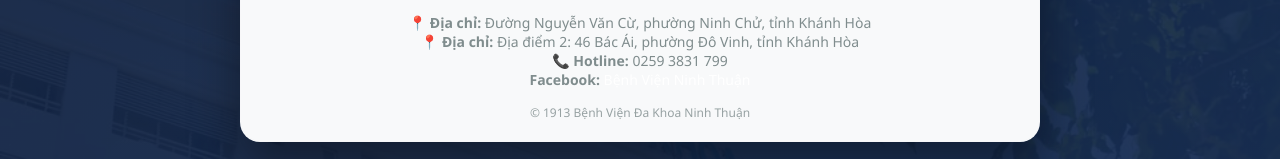
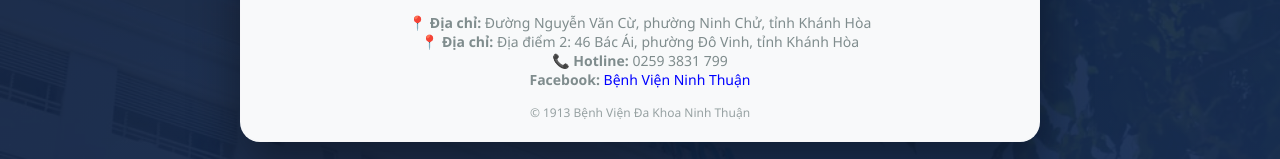
Before and after one commit to Khoitran2711/Chat_Luong_BV, a plain HTML site: page index.html in a window 1280 px wide. Shown: the part 985-1144 px from the top of the page. Drawn offline with Linux system fonts and the light colour scheme; no server answers; some icons are missing.

Commit message:
Update index.html

```diff
--- a/index.html
+++ b/index.html
@@ -446,7 +446,7 @@
     <div style="margin-bottom: 10px;">
         <i class="fab fa-facebook"></i>
         <strong>Facebook:</strong>
-        <a href="https://www.facebook.com/pageBVNTHUAN?locale=vi_VN" target="_blank" style="color: white; text-decoration: none;">
+        <a href="https://www.facebook.com/pageBVNTHUAN?locale=vi_VN" target="_blank" style="color: blue; text-decoration: none;">
             Bệnh Viện Ninh Thuận
         </a>
     </div>
```
